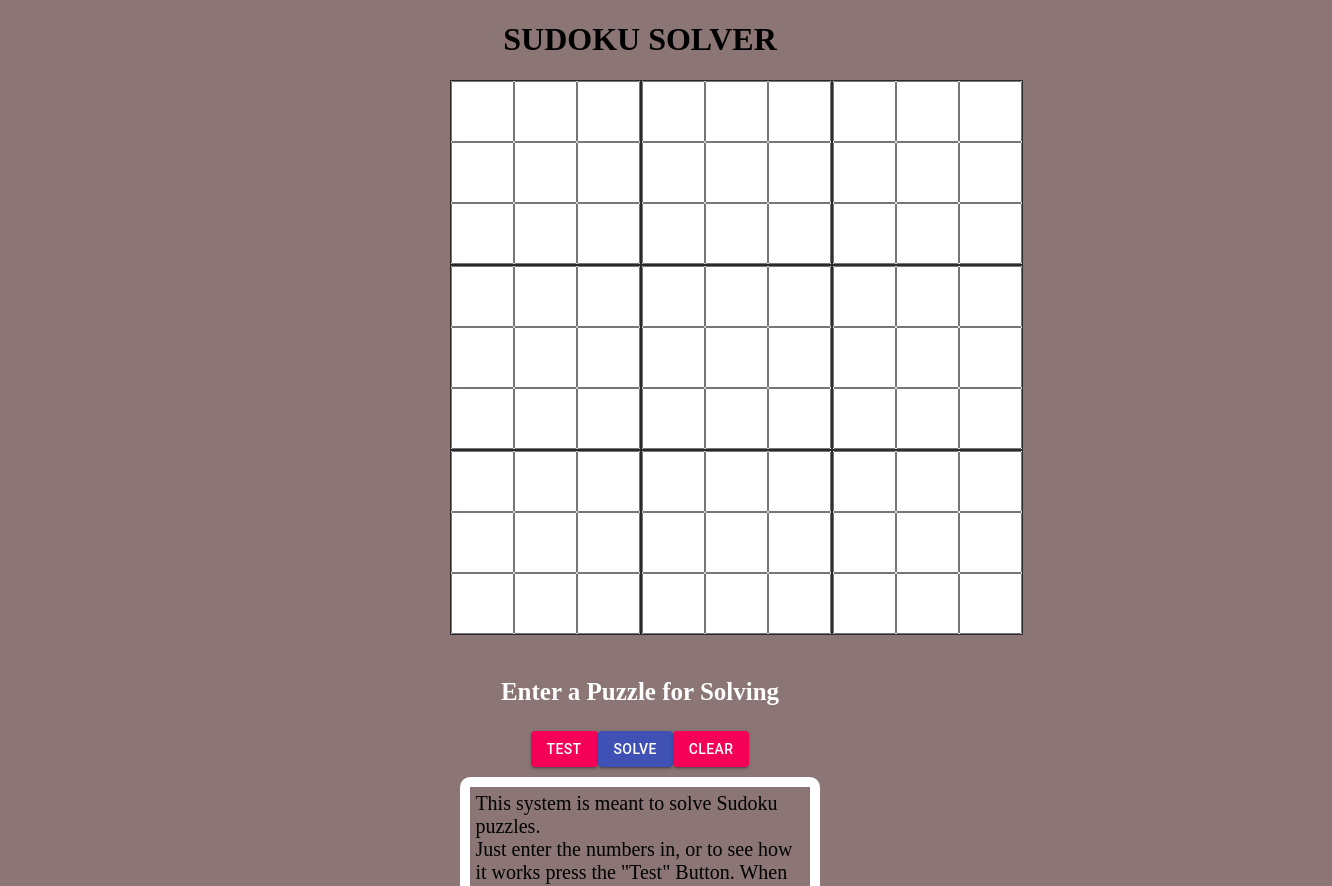
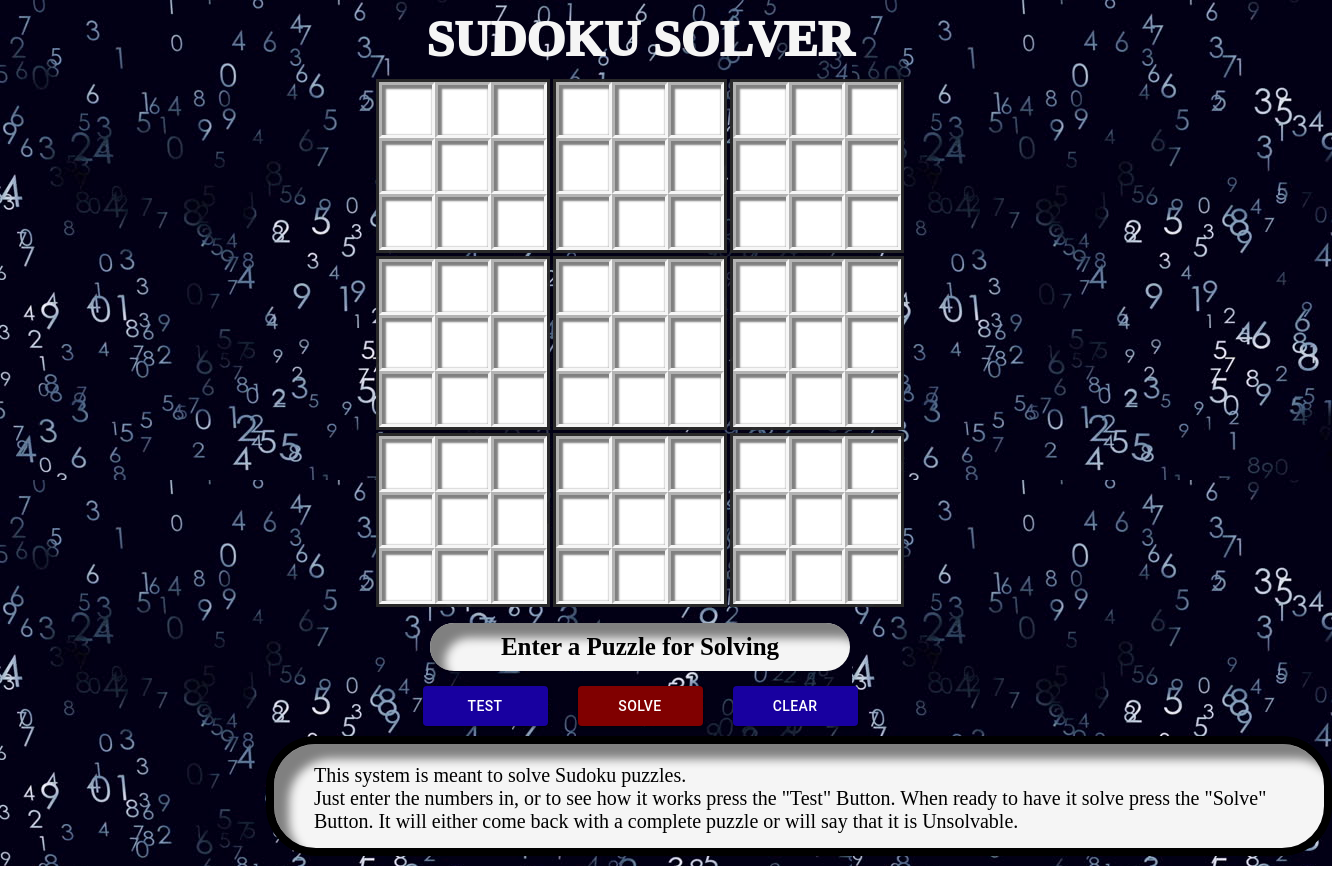
Before and after one commit to r-d-jorgensen/sudoku, a React (Create React App) app: page / in a window 1280 px wide. Shown: the top 886 px of the page, 1332 px wide, since content can reach past the window. Built offline with nearby package versions, Linux system fonts and the light colour scheme.

Commit message:
major css improvments

```diff
--- a/src/App.css
+++ b/src/App.css
@@ -1,19 +1,36 @@
+* {
+  padding: 0px;
+  margin: 0px;
+}
+
 .content {
   text-align: center;
-  width: 30%;
+  width: 60%;
+  margin: auto;
+}
+
+.title {
+  font-size: 50px;
+  font-weight: 1000;
+  padding: 10px;
+  color: whitesmoke;
   margin: auto;
 }
 
 .sudoku-grid {
+  margin: auto;
+  padding: auto;
+  width: 530px;
+  height: 530px;
   display: grid;
   grid-template-columns: auto auto auto;
-  background-color: black;
   grid-gap: 0px;
 }
 
 .quadrent {
+  margin: auto;
   background-color: rgba(255, 255, 255, 0.8);
-  border: 1px solid rgba(0, 0, 0, 0.8);
+  border: 3px solid rgba(0, 0, 0, 0.8);
   grid-row-gap: 0px;
   display: grid;
   grid-template-columns: auto auto auto;
@@ -21,23 +38,48 @@
 }
 
 .numberBox {
+  margin: auto;
   text-align: center;
-  width: 55px;
-  height: 55px;
+  width: 50px;
+  height: 50px;
   font-size: 25px;
+  font-weight: 750;
+  border-width: 3px;
+  border-color: rgba(245, 245, 245, 0.8);
+  box-shadow: 2px 2px 2px 2px grey inset;
 }
 
-.msg {
+.numberBox:focus {
+  border-width: 3px;
+  box-shadow: 5px 5px 5px 5px grey inset;
+}
+
+.msgBox {
+  padding: 10px;
+  margin: 15px auto;
+  width: 400px;
+  background-color: whitesmoke;
+  border-radius: 100px;
+  box-shadow: 15px 15px 10px grey inset;
+}
+
+.msgBox p {
   font-size: 25px;
   font-weight: bold;
-  color: white;
+  color: black;
 }
 
-.expainingText {
+.expainingBox {
+  margin: 10px;
+  width: 1000px;
+  padding: 20px 10px 15px 40px;
+  border: 1ch solid black;
+  background-color: whitesmoke;
+  border-radius: 50px;
+  box-shadow: 15px 15px 10px grey inset;
+}
+
+.expainingBox p {
   font-size: 20px;
   text-align: left;
-  margin: 10px;
-  padding: 5px;
-  border: 1ch solid white;
-  border-radius: 1ch;
 }
--- a/src/index.css
+++ b/src/index.css
@@ -1,3 +1,3 @@
 html {
-  background-color: #8b7575;
+  background-image: url('./background.jpg');
 }
--- a/src/sudoku.js
+++ b/src/sudoku.js
@@ -1,6 +1,6 @@
 import React, { Component } from 'react';
 import NumberBox from './numberBox';
-import Button from '@material-ui/core/Button';
+import { Button, ThemeProvider, createMuiTheme } from '@material-ui/core';
 
 class Sudoku extends Component {
     constructor(props) {
@@ -149,9 +149,28 @@ class Sudoku extends Component {
     }
 
     render() {
+        const theme = createMuiTheme({
+            overrides: {
+                MuiButton: {
+                    root: {
+                    margin: "0px 15px",
+                    height: "40px",
+                    width: "125px",
+                    }
+                }
+            },
+            palette: {
+                primary: {
+                    main: "#800000",
+                },
+                secondary: {
+                    main: "#1800a0",
+                },
+            },
+        });
         return (
             <div className="content">
-                <h1>SUDOKU SOLVER</h1>
+                <h1 className="title" >SUDOKU SOLVER</h1>
                 <div className="sudoku-grid">
                     {[0,1,2,3,4,5,6,7,8].map(quad =>
                     this.state.board.filter(box => box.quadrent === quad)).map((quadrent, i) =>
@@ -166,35 +185,42 @@ class Sudoku extends Component {
                         </div>
                     )}
                 </div>
-                <br />
-                <p className="msg">
+                <div className="msgBox" >
+                    <p>
                         {this.state.msg}
                     </p>
+                </div>
+                <div>
+                    <ThemeProvider theme={theme}>
                         <Button
+                            color="secondary"
                             variant="contained"
-                    color="secondary"
                             onClick={this.handleTest} >
                             Test
                         </Button>
                         <Button
+                            color="primary"
                             variant="contained"
-                    color="primary"
                             disabled={this.state.disableSolve}
                             onClick={this.handleSolve} >
                             Solve
                         </Button>
                         <Button
+                            color="secondary"
                             variant="contained"
-                    color="secondary"
                             onClick={this.handleClear} >
                             Clear
                         </Button>
-                <div className="expainingText" >
+                    </ThemeProvider>
+                </div>
+                <div className="expainingBox" >
+                    <p>
                         This system is meant to solve Sudoku puzzles.
                         <br />
                         Just enter the numbers in, or to see how it works press the "Test" Button.
                         When ready to have it solve press the "Solve" Button.
                         It will either come back with a complete puzzle or will say that it is Unsolvable.
+                    </p>
                 </div>
             </div>
         );
```
Also changed, not shown: src/background.jpg (added). Lines whose indentation alone changed are shown as unchanged.
